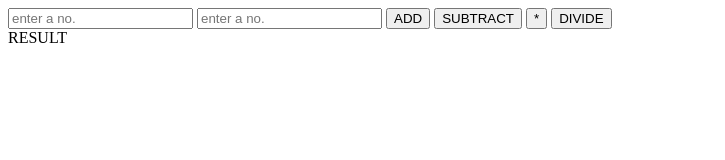
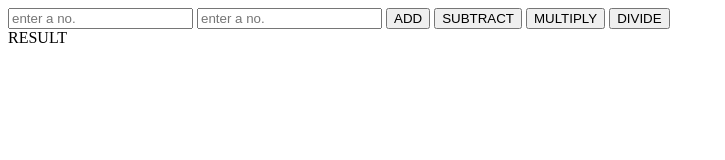
Before and after one commit to adarsh-seth/javascript-mini-projects, a plain HTML site: page Basic Calculator/index.html in a window 1280 px wide. Shown: the whole page, without its empty margins (0-725 px from the left). Drawn offline with Linux system fonts and the light colour scheme.

Commit message:
changes in CSS

```diff
--- a/Basic Calculator/index.html
+++ b/Basic Calculator/index.html
@@ -10,7 +10,7 @@
     <input id="b" type="number" placeholder="enter a no.">
     <button id="add">ADD</button>
     <button id="sub">SUBTRACT</button>
-    <button id="multiply">*</button>
+    <button id="multiply">MULTIPLY</button>
     <button id="divide">DIVIDE</button>
     <div id="result">RESULT</div>
 
```
